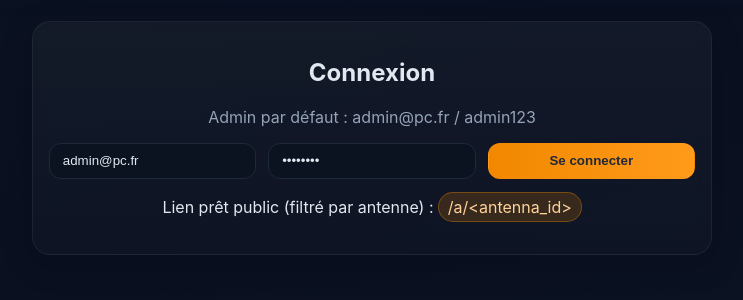
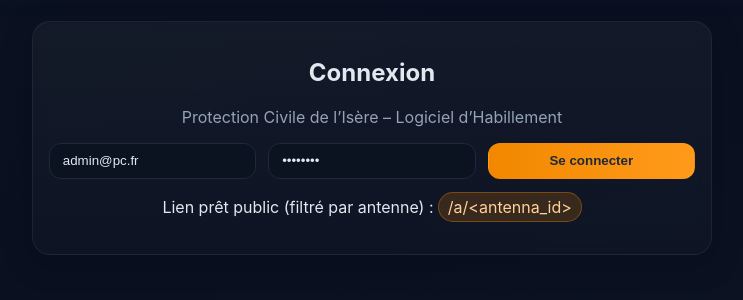
Before and after one commit to protec38/HABILLEMENT, a Flask app: page / in a window 1280 px wide. Shown: the part 129-429 px from the top of the page, without its empty margins (268-1011 px from the left). Run offline with Flask 3, Linux system fonts and the light colour scheme.

Commit message:
Update index.html

```diff
--- a/web/templates/index.html
+++ b/web/templates/index.html
@@ -24,7 +24,7 @@
     <!-- LOGIN (masqué automatiquement sur /a/<id>) -->
     <section id="loginView" class="card center floating">
       <h1>Connexion</h1>
-      <p class="muted">Admin par défaut : admin@pc.fr / admin123</p>
+      <p class="muted">Protection Civile de l’Isère – Logiciel d’Habillement</p>
       <div class="grid-3">
         <input id="loginEmail" class="input" placeholder="Email" value="admin@pc.fr">
         <input id="loginPass" class="input" type="password" placeholder="Mot de passe" value="admin123">
```
